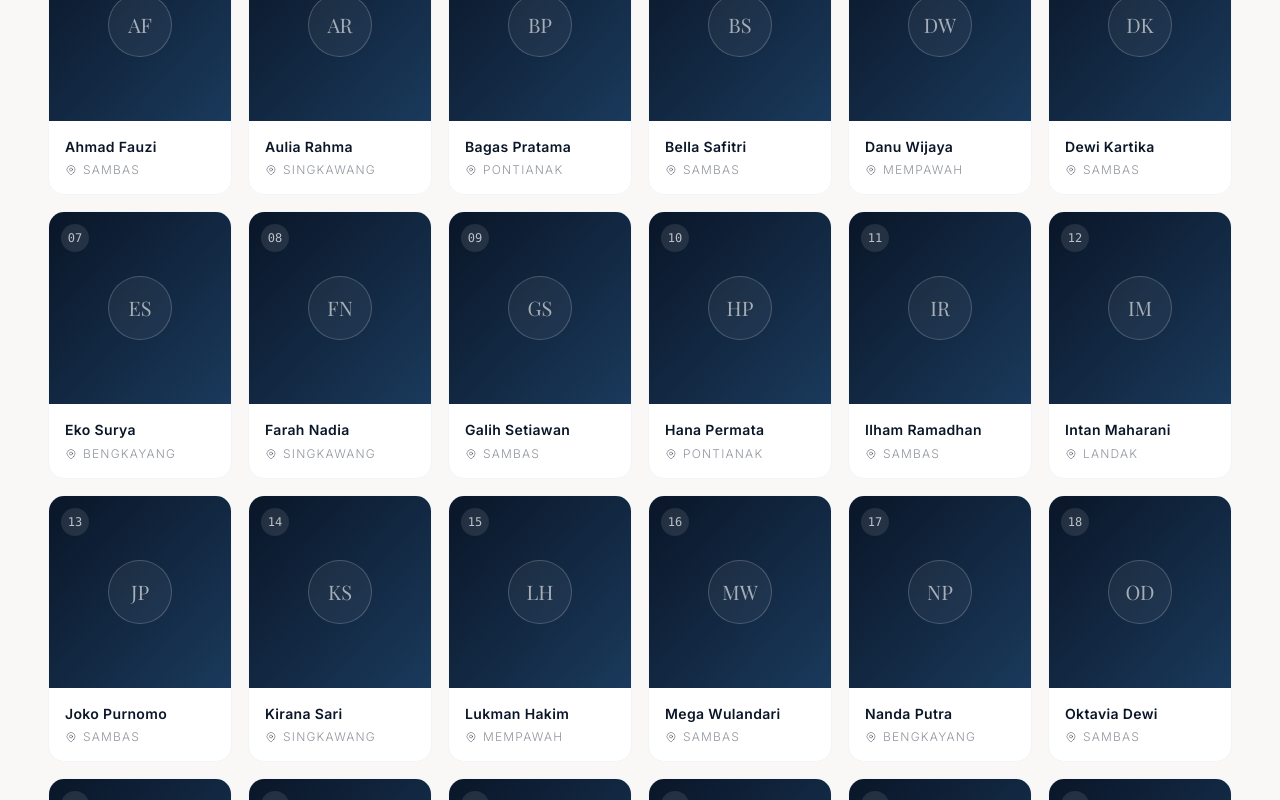
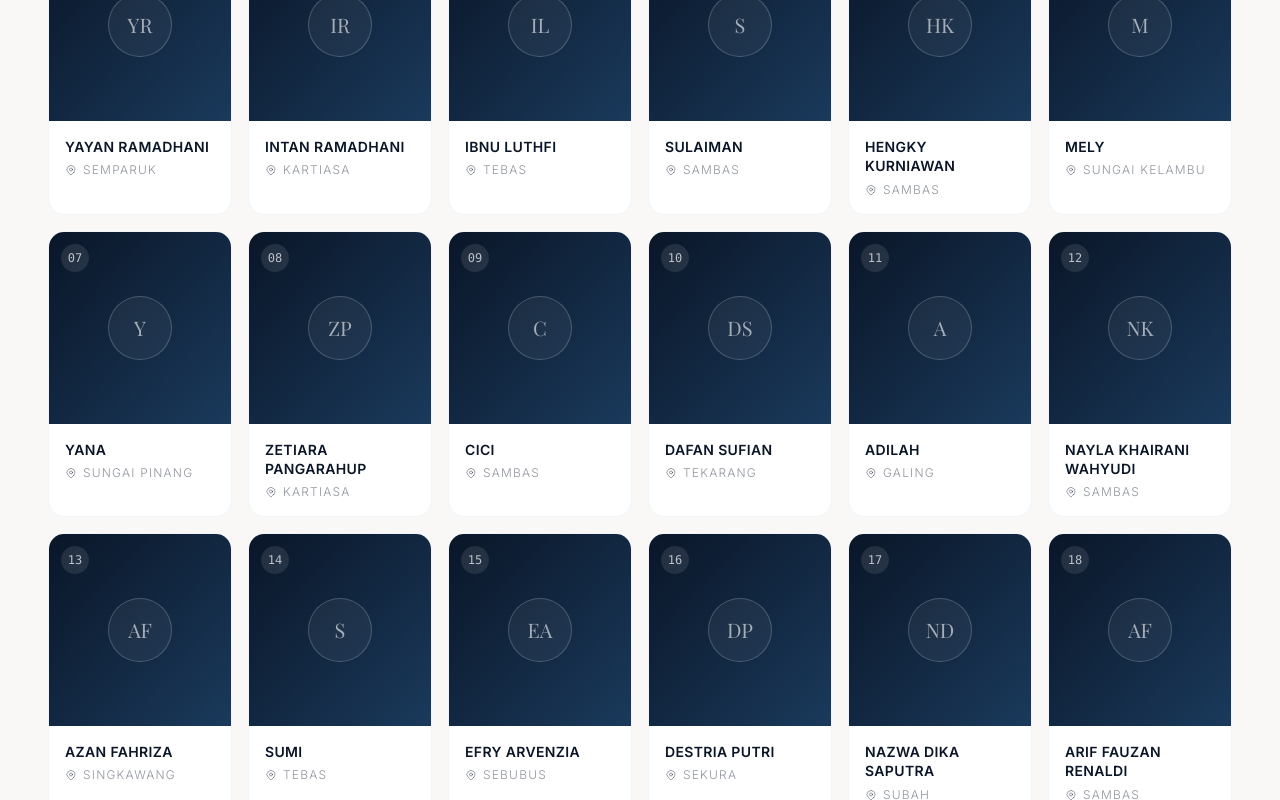
Before and after one commit to tmmb25/tmm25b, a React (Vite) app: page / in a window 1280 px wide. Shown: the part 1140-1940 px from the top of the page. Built offline with nearby package versions, Linux system fonts and the light colour scheme; a web font is replaced by a local one.

Commit message:
Update tampilan website

```diff
--- a/src/App.tsx
+++ b/src/App.tsx
@@ -359,7 +359,7 @@ const App: React.FC = () => {
           <div className="flex items-center gap-2">
             <span className="h-px w-6 bg-white/15" />
             <span className="text-white/20 text-xs font-mono tracking-widest">
-              TM2B · 2025
+              TMM2B · 2025
             </span>
             <span className="h-px w-6 bg-white/15" />
           </div>
--- a/src/data/students.ts
+++ b/src/data/students.ts
@@ -13,34 +13,34 @@ export interface Student {
 // ───────────────────────────────────────────────────────────────────────────
 
 export const students: Student[] = [
-  { id: 1,  name: "Ahmad Fauzi",       origin: "Sambas",       photo: null },
-  { id: 2,  name: "Aulia Rahma",       origin: "Singkawang",   photo: null },
-  { id: 3,  name: "Bagas Pratama",     origin: "Pontianak",    photo: null },
-  { id: 4,  name: "Bella Safitri",     origin: "Sambas",       photo: null },
-  { id: 5,  name: "Danu Wijaya",       origin: "Mempawah",     photo: null },
-  { id: 6,  name: "Dewi Kartika",      origin: "Sambas",       photo: null },
-  { id: 7,  name: "Eko Surya",         origin: "Bengkayang",   photo: null },
-  { id: 8,  name: "Farah Nadia",       origin: "Singkawang",   photo: null },
-  { id: 9,  name: "Galih Setiawan",    origin: "Sambas",       photo: null },
-  { id: 10, name: "Hana Permata",      origin: "Pontianak",    photo: null },
-  { id: 11, name: "Ilham Ramadhan",    origin: "Sambas",       photo: null },
-  { id: 12, name: "Intan Maharani",    origin: "Landak",       photo: null },
-  { id: 13, name: "Joko Purnomo",      origin: "Sambas",       photo: null },
-  { id: 14, name: "Kirana Sari",       origin: "Singkawang",   photo: null },
-  { id: 15, name: "Lukman Hakim",      origin: "Mempawah",     photo: null },
-  { id: 16, name: "Mega Wulandari",    origin: "Sambas",       photo: null },
-  { id: 17, name: "Nanda Putra",       origin: "Bengkayang",   photo: null },
-  { id: 18, name: "Oktavia Dewi",      origin: "Sambas",       photo: null },
-  { id: 19, name: "Pandu Kusuma",      origin: "Pontianak",    photo: null },
-  { id: 20, name: "Qori Amalia",       origin: "Sambas",       photo: null },
-  { id: 21, name: "Reza Firmansyah",   origin: "Singkawang",   photo: null },
-  { id: 22, name: "Sinta Rahayu",      origin: "Sambas",       photo: null },
-  { id: 23, name: "Taufik Hidayat",    origin: "Landak",       photo: null },
-  { id: 24, name: "Ulfa Nurjanah",     origin: "Sambas",       photo: null },
-  { id: 25, name: "Vino Ardiansyah",   origin: "Mempawah",     photo: null },
-  { id: 26, name: "Widya Astuti",      origin: "Sambas",       photo: null },
-  { id: 27, name: "Xandra Pratiwi",    origin: "Singkawang",   photo: null },
-  { id: 28, name: "Yoga Prawira",      origin: "Sambas",       photo: null },
-  { id: 29, name: "Zara Fitriani",     origin: "Bengkayang",   photo: null },
-  { id: 30, name: "Zulfikar Amin",     origin: "Sambas",       photo: null },
+  { id: 1,  name: "YAYAN RAMADHANI",       origin: "Semparuk",       photo: null },
+  { id: 2,  name: "INTAN RAMADHANI",       origin: "Kartiasa",   photo: null },
+  { id: 3,  name: "IBNU LUTHFI",     origin: "Tebas",    photo: null },
+  { id: 4,  name: "SULAIMAN",     origin: "Sambas",       photo: null },
+  { id: 5,  name: "HENGKY KURNIAWAN",       origin: "Sambas",     photo: null },
+  { id: 6,  name: "MELY",      origin: "Sungai Kelambu",       photo: null },
+  { id: 7,  name: "YANA",         origin: "Sungai Pinang",   photo: null },
+  { id: 8,  name: "ZETIARA PANGARAHUP",       origin: "Kartiasa",   photo: null },
+  { id: 9,  name: "CICI",    origin: "Sambas",       photo: null },
+  { id: 10, name: "DAFAN SUFIAN",      origin: "Tekarang",    photo: null },
+  { id: 11, name: "ADILAH",    origin: "Galing",       photo: null },
+  { id: 12, name: "NAYLA KHAIRANI WAHYUDI",    origin: "Sambas",       photo: null },
+  { id: 13, name: "AZAN FAHRIZA",      origin: "Singkawang",       photo: null },
+  { id: 14, name: "SUMI",       origin: "Tebas",   photo: null },
+  { id: 15, name: "EFRY ARVENZIA",      origin: "Sebubus",     photo: null },
+  { id: 16, name: "DESTRIA PUTRI",    origin: "Sekura",       photo: null },
+  { id: 17, name: "NAZWA DIKA SAPUTRA",       origin: "Subah",   photo: null },
+  { id: 18, name: "ARIF FAUZAN RENALDI",      origin: "Sambas",       photo: null },
+  { id: 19, name: "NINDIA ARIQA NISRINA",      origin: "Sambas",    photo: null },
+  { id: 20, name: "FARELLY KANATA RAYYA",       origin: "Galing",       photo: null },
+  { id: 21, name: "MUHAMMAD IQRAM PANE",   origin: "Singkawang",   photo: null },
+  { id: 22, name: "RIZKY FAJAR",      origin: "Sungai Baru",       photo: null },
+  { id: 23, name: "MUHAMMAD IRFAN",    origin: "Sambas",       photo: null },
+  { id: 24, name: "HAIKAL",     origin: "Sungai Baru",       photo: null },
+  { id: 25, name: "FAZLY",   origin: "Tebas",     photo: null },
+  { id: 26, name: "URAY SATRIYA BAYU PRATAMA",      origin: "Sambas",       photo: null },
+  { id: 27, name: "FACHRURROZI",    origin: "Sekura",   photo: null },
+  { id: 28, name: "ZAKIA",      origin: "Sambas",       photo: null },
+  { id: 29, name: "IDBAN HUSNUZHAN",     origin: "Sempalai",   photo: null },
+  { id: 30, name: "MALINI",     origin: "Pemangkat",       photo: null },
 ];
```
